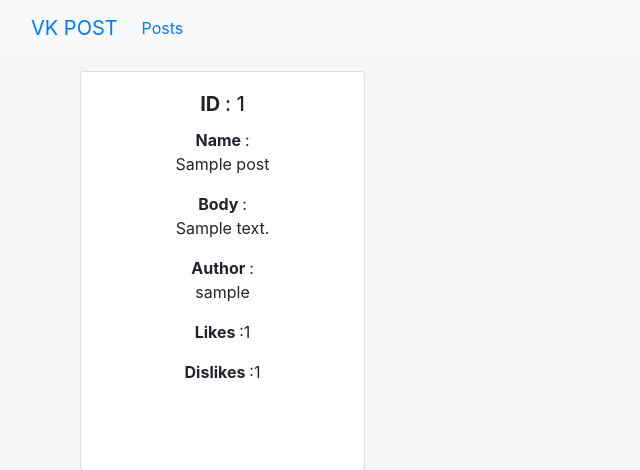
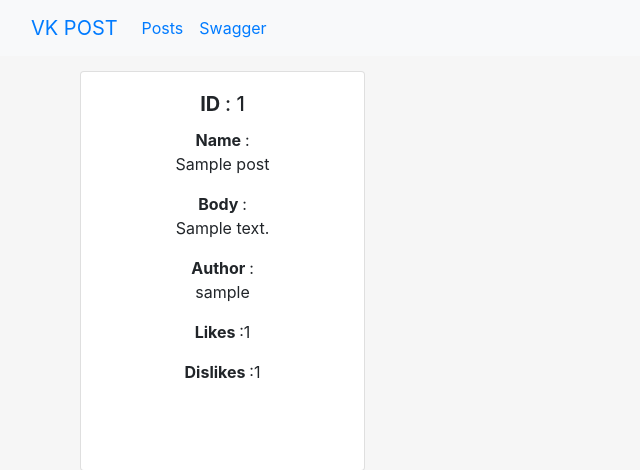
Before and after one commit to ELePhanT1708/fastapi_CRUD_posts, a FastAPI app: template src/social_network/templates/posts.html in a window 1280 px wide. Shown: the top 470 px of the page, without its empty margins (0-640 px from the left). Run offline with FastAPI, Linux system fonts and the light colour scheme; the template is opened without the code that fills it: most values are stand-ins (such as "Sample title", 1, 10 or a date in 2020); parts of the project's set-up code (start-up, migrations or seed data) failed here and were passed over; some libraries are stand-ins or nearby versions.

Commit message:
Commit 6: Added Dosc link in UI

```diff
--- a/src/social_network/templates/inc/_navbar.html
+++ b/src/social_network/templates/inc/_navbar.html
@@ -15,6 +15,11 @@
                     <a class="nav-link" href="/">Posts</a>
                 </li>
 
+                <li class="nav-item">
+                    <a class="nav-link" href="/docs">Swagger</a>
+                </li>
+
+
             </ul>
 
 
```
